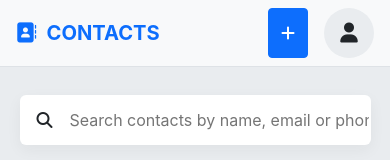
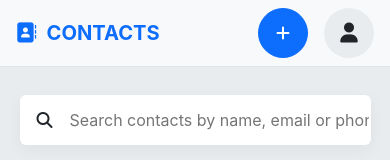
Before and after one commit to salAhamad/contact-book, a React (Create React App) app: page / in a window 390 px wide. Shown: the top 160 px of the page. Built offline with nearby package versions, Linux system fonts and the light colour scheme.

Commit message:
new changes fixed

```diff
--- a/src/App.scss
+++ b/src/App.scss
@@ -452,6 +452,11 @@ header {
   header {
     height: auto;
     align-items: center;
+    .add_new_contact_btn {
+      width: 50px;
+      height: 50px;
+      border-radius: 50px;
+    }
   }
 
   .logo { font-size: calc(1.2rem + .25vw); }
@@ -465,4 +470,17 @@ header {
       }
     }
   }
+  .d-flex.flex-wrap.gap-3.w-100 {
+    gap: .5rem !important;
+    flex-wrap: wrap !important;
+    > div {width: calc(100% - 0.0rem) !important;}
+  }
+  .d-flex.w-100 {
+    flex-wrap: wrap;
+    row-gap: .25rem !important;
+    column-gap: 1.25rem !important;
+  }
+  .contact_profile_overlay .contact_profile_container .short_info_container {
+    padding: 3rem 0 1rem;
+  }
 }
```
